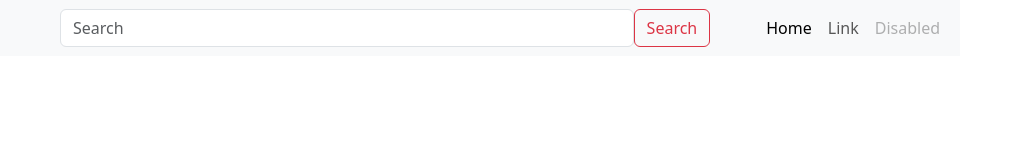
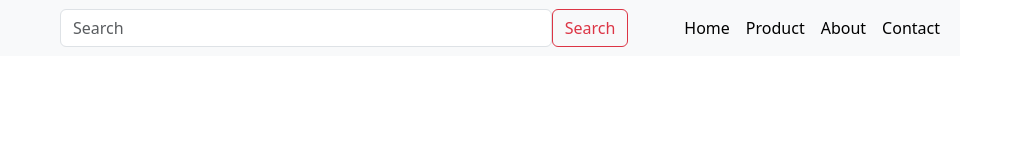
Before and after one commit to SuraiyaAkterTrishna/panda-commerce-recap, a plain HTML site: page index.html in a window 1280 px wide. Shown: the full height of the page, 250-1280 px from the left. Drawn offline with nearby package versions, Linux system fonts and the light colour scheme.

Commit message:
header done

```diff
--- a/index.html
+++ b/index.html
@@ -33,10 +33,13 @@
                       <a class="nav-link active" aria-current="page" href="#">Home</a>
                     </li>
                     <li class="nav-item">
-                      <a class="nav-link" href="#">Link</a>
+                      <a class="nav-link active" aria-current="page" href="#product">Product</a>
                     </li>
                     <li class="nav-item">
-                      <a class="nav-link disabled">Disabled</a>
+                      <a class="nav-link active" aria-current="page" href="#about">About</a>
+                    </li>
+                    <li class="nav-item">
+                      <a class="nav-link active" aria-current="page" href="#contact">Contact</a>
                     </li>
                   </ul>
               </div>
```
